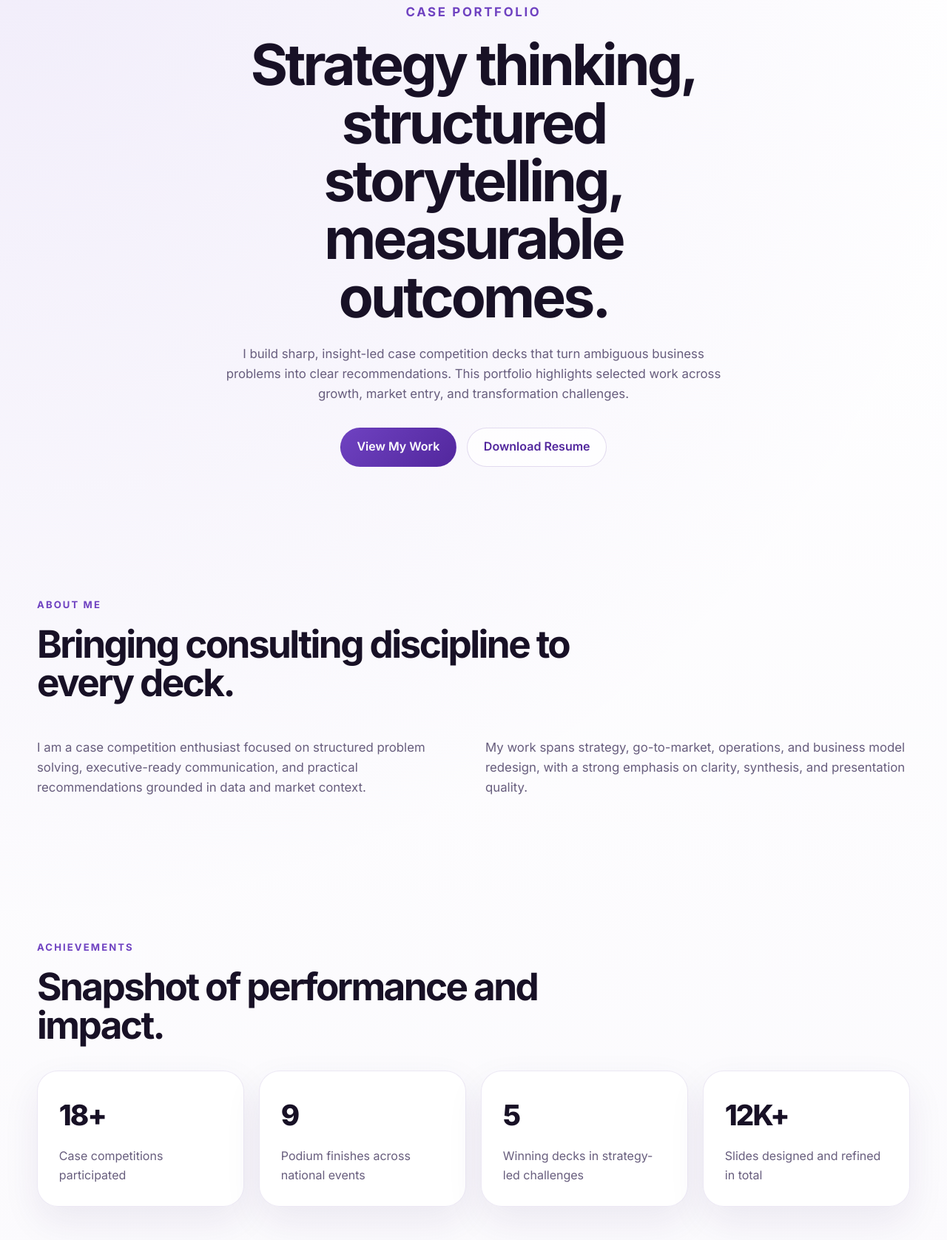
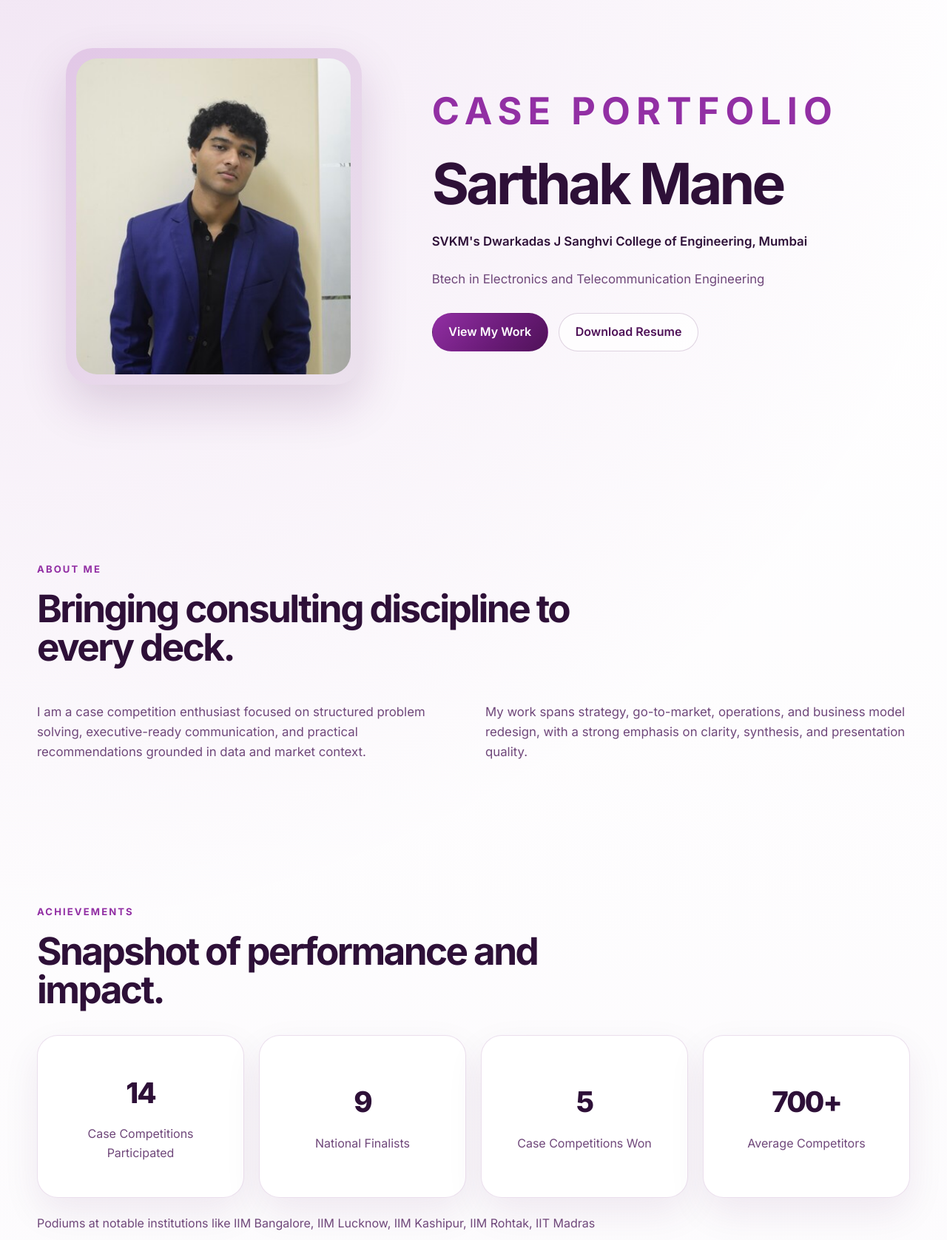
Before and after one commit to SarthakMane2704/project-website, a website: page index.html in a window 1280 px wide. Shown: the part 104-1780 px from the top of the page at 74% size. Drawn offline with Linux system fonts and the light colour scheme.

Commit message:
Refine hero layout and achievements section

```diff
--- a/index.html
+++ b/index.html
@@ -30,17 +30,21 @@
 
     <main>
       <section class="hero section" id="hero">
-        <div class="container hero-content reveal">
-          <p class="eyebrow">Case Portfolio</p>
-          <h1>Strategy thinking, structured storytelling, measurable outcomes.</h1>
-          <p class="hero-copy">
-            I build sharp, insight-led case competition decks that turn ambiguous business problems
-            into clear recommendations. This portfolio highlights selected work across growth,
-            market entry, and transformation challenges.
-          </p>
-          <div class="hero-actions">
-            <a class="btn btn-primary" href="#competitions">View My Work</a>
-            <a class="btn btn-secondary" href="https://drive.google.com/file/d/1a9lqnXZWG_jJq37XI0GJEvbDiZHyCWlX/view?usp=sharing" target="_blank" rel="noreferrer">Download Resume</a>
+        <div class="container hero-layout reveal">
+          <div class="hero-visual">
+            <div class="hero-photo-frame">
+              <img class="hero-photo" src="profile.jpg" alt="Portrait of Sarthak Mane">
+            </div>
+          </div>
+          <div class="hero-content">
+            <p class="eyebrow">Case Portfolio</p>
+            <h1>Sarthak Mane</h1>
+            <p class="hero-copy hero-copy-strong">SVKM's Dwarkadas J Sanghvi College of Engineering, Mumbai</p>
+            <p class="hero-copy">Btech in Electronics and Telecommunication Engineering</p>
+            <div class="hero-actions">
+              <a class="btn btn-primary" href="#competitions">View My Work</a>
+              <a class="btn btn-secondary" href="https://drive.google.com/file/d/1a9lqnXZWG_jJq37XI0GJEvbDiZHyCWlX/view?usp=sharing" target="_blank" rel="noreferrer">Download Resume</a>
+            </div>
           </div>
         </div>
       </section>
@@ -72,22 +76,23 @@
           </div>
           <div class="achievement-grid">
             <article class="metric-card reveal">
-              <p class="metric-value">18+</p>
-              <p class="metric-label">Case competitions participated</p>
+              <p class="metric-value">14</p>
+              <p class="metric-label">Case Competitions Participated</p>
             </article>
             <article class="metric-card reveal">
               <p class="metric-value">9</p>
-              <p class="metric-label">Podium finishes across national events</p>
+              <p class="metric-label">National Finalists</p>
             </article>
             <article class="metric-card reveal">
               <p class="metric-value">5</p>
-              <p class="metric-label">Winning decks in strategy-led challenges</p>
+              <p class="metric-label">Case Competitions Won</p>
             </article>
             <article class="metric-card reveal">
-              <p class="metric-value">12K+</p>
-              <p class="metric-label">Slides designed and refined in total</p>
+              <p class="metric-value">700+</p>
+              <p class="metric-label">Average Competitors</p>
             </article>
           </div>
+          <p class="achievements-note reveal">Podiums at notable institutions like IIM Bangalore, IIM Lucknow, IIM Kashipur, IIM Rohtak, IIT Madras</p>
         </div>
       </section>
 
--- a/style.css
+++ b/style.css
@@ -1,16 +1,17 @@
 :root {
-  --bg: #f7f5fb;
-  --surface: rgba(255, 255, 255, 0.88);
+  --bg: #faf7fb;
+  --surface: rgba(255, 255, 255, 0.92);
   --surface-solid: #ffffff;
-  --surface-strong: #f3eefc;
-  --text: #181126;
-  --muted: #675d7d;
-  --border: rgba(99, 70, 166, 0.12);
-  --accent: #6f42c1;
-  --accent-deep: #52279d;
-  --accent-soft: rgba(111, 66, 193, 0.12);
-  --shadow-soft: 0 20px 50px rgba(54, 31, 98, 0.08);
-  --shadow-hover: 0 26px 60px rgba(54, 31, 98, 0.14);
+  --surface-strong: #f1e5f3;
+  --text: #2e1038;
+  --muted: #6f477a;
+  --border: rgba(113, 34, 129, 0.14);
+  --accent: #922fa4;
+  --accent-deep: #4f1258;
+  --accent-mid: #6a1b78;
+  --accent-soft: rgba(146, 47, 164, 0.14);
+  --shadow-soft: 0 20px 50px rgba(79, 18, 88, 0.08);
+  --shadow-hover: 0 28px 64px rgba(79, 18, 88, 0.16);
   --radius-xl: 28px;
   --radius-lg: 22px;
   --radius-md: 16px;
@@ -35,7 +36,8 @@ body {
   font-family: "Inter", sans-serif;
   color: var(--text);
   background:
-    radial-gradient(circle at top left, rgba(128, 90, 213, 0.11), transparent 34%),
+    radial-gradient(circle at top left, rgba(146, 47, 164, 0.12), transparent 34%),
+    radial-gradient(circle at bottom right, rgba(80, 18, 88, 0.08), transparent 28%),
     linear-gradient(180deg, #ffffff 0%, var(--bg) 100%);
   line-height: 1.6;
 }
@@ -75,7 +77,7 @@ textarea {
   z-index: 100;
   padding: 1rem 0;
   backdrop-filter: blur(18px);
-  background: rgba(255, 255, 255, 0.78);
+  background: rgba(255, 255, 255, 0.84);
   border-bottom: 1px solid rgba(255, 255, 255, 0.6);
 }
 
@@ -153,10 +155,38 @@ textarea {
   padding-top: 3rem;
 }
 
+.hero-layout {
+  display: grid;
+  grid-template-columns: minmax(320px, 0.85fr) minmax(0, 1.15fr);
+  gap: 3.5rem;
+  align-items: center;
+}
+
 .hero-content {
   max-width: 760px;
-  text-align: center;
-  margin: 0 auto;
+}
+
+.hero-visual {
+  display: flex;
+  justify-content: center;
+}
+
+.hero-photo-frame {
+  position: relative;
+  width: min(100%, 400px);
+  padding: 0.9rem;
+  border-radius: 36px;
+  background: linear-gradient(135deg, rgba(146, 47, 164, 0.18), rgba(79, 18, 88, 0.08));
+  box-shadow: var(--shadow-hover);
+}
+
+.hero-photo {
+  display: block;
+  width: 100%;
+  aspect-ratio: 1 / 1.15;
+  object-fit: cover;
+  object-position: center top;
+  border-radius: 28px;
 }
 
 .eyebrow {
@@ -169,7 +199,7 @@ textarea {
 }
 
 .hero .eyebrow {
-  font-size: 1.05rem;
+  font-size: 3.15rem;
   margin-bottom: 1.25rem;
 }
 
@@ -192,7 +222,12 @@ textarea {
 
 .hero-copy {
   max-width: 680px;
-  margin: 1.5rem auto 0;
+  margin: 1.5rem 0 0;
+}
+
+.hero-copy-strong {
+  color: var(--text);
+  font-weight: 600;
 }
 
 .hero-actions,
@@ -203,7 +238,6 @@ textarea {
 }
 
 .hero-actions {
-  justify-content: center;
   margin-top: 2rem;
 }
 
@@ -227,19 +261,19 @@ textarea {
 .btn:hover,
 .btn:focus-visible {
   transform: translateY(-2px);
-  box-shadow: 0 16px 28px rgba(82, 39, 157, 0.16);
+  box-shadow: 0 16px 28px rgba(79, 18, 88, 0.18);
 }
 
 .btn-primary {
   color: #ffffff;
-  background: linear-gradient(135deg, var(--accent) 0%, var(--accent-deep) 100%);
+  background: linear-gradient(135deg, var(--accent) 0%, var(--accent-mid) 58%, var(--accent-deep) 100%);
 }
 
 .btn-secondary,
 .btn-ghost {
   color: var(--accent-deep);
   background: rgba(255, 255, 255, 0.74);
-  border-color: rgba(82, 39, 157, 0.16);
+  border-color: rgba(79, 18, 88, 0.18);
 }
 
 .btn-secondary:hover,
@@ -267,10 +301,11 @@ textarea {
 }
 
 .achievement-grid {
-  display: grid;
-  grid-template-columns: repeat(4, minmax(0, 1fr));
+  display: flex;
+  flex-wrap: nowrap;
   gap: 1.25rem;
   margin-top: 2.2rem;
+  align-items: stretch;
 }
 
 .metric-card,
@@ -284,13 +319,23 @@ textarea {
 }
 
 .metric-card {
+  flex: 1 1 0;
+  display: flex;
+  flex-direction: column;
+  justify-content: center;
   padding: 1.8rem;
-  transition: transform var(--transition), box-shadow var(--transition);
+  min-height: 220px;
+  background: #ffffff;
+  text-align: center;
+  transition: transform var(--transition), box-shadow var(--transition), background-color var(--transition), border-color var(--transition), color var(--transition);
 }
 
 .metric-card:hover {
   transform: translateY(-6px);
   box-shadow: var(--shadow-hover);
+  background: linear-gradient(135deg, var(--accent) 0%, var(--accent-mid) 60%, var(--accent-deep) 100%);
+  border-color: rgba(79, 18, 88, 0.35);
+  color: #ffffff;
 }
 
 .metric-value {
@@ -298,11 +343,24 @@ textarea {
   font-size: 2.4rem;
   font-weight: 800;
   letter-spacing: -0.05em;
+  transition: color var(--transition);
 }
 
 .metric-label {
   margin: 0.75rem 0 0;
   color: var(--muted);
+  transition: color var(--transition);
+}
+
+.metric-card:hover .metric-value,
+.metric-card:hover .metric-label {
+  color: #ffffff;
+}
+
+.achievements-note {
+  margin: 1.4rem 0 0;
+  color: var(--muted);
+  font-size: 1rem;
 }
 
 .competitions-toolbar {
@@ -342,7 +400,7 @@ textarea {
 .competition-card:hover {
   transform: translateY(-8px);
   box-shadow: var(--shadow-hover);
-  border-color: rgba(111, 66, 193, 0.2);
+  border-color: rgba(146, 47, 164, 0.24);
 }
 
 .card-topline {
@@ -442,7 +500,7 @@ textarea {
   width: 100%;
   margin-top: 0.5rem;
   padding: 0.95rem 1rem;
-  border: 1px solid rgba(111, 66, 193, 0.14);
+  border: 1px solid rgba(146, 47, 164, 0.16);
   border-radius: 16px;
   background: rgba(255, 255, 255, 0.92);
   color: var(--text);
@@ -452,8 +510,8 @@ textarea {
 
 .contact-form input:focus,
 .contact-form textarea:focus {
-  border-color: rgba(111, 66, 193, 0.45);
-  box-shadow: 0 0 0 4px rgba(111, 66, 193, 0.1);
+  border-color: rgba(146, 47, 164, 0.4);
+  box-shadow: 0 0 0 4px rgba(146, 47, 164, 0.1);
 }
 
 .empty-state {
@@ -461,7 +519,7 @@ textarea {
   padding: 2rem;
   border-radius: var(--radius-xl);
   background: var(--surface);
-  border: 1px dashed rgba(111, 66, 193, 0.24);
+  border: 1px dashed rgba(146, 47, 164, 0.26);
   color: var(--muted);
   text-align: center;
 }
@@ -478,9 +536,36 @@ textarea {
 }
 
 @media (max-width: 1024px) {
-  .achievement-grid,
+  .hero-layout,
   .competitions-grid {
     grid-template-columns: repeat(2, minmax(0, 1fr));
+  }
+
+  .hero-layout {
+    grid-template-columns: 1fr;
+    gap: 2.5rem;
+  }
+
+  .hero-content {
+    max-width: 100%;
+    text-align: center;
+  }
+
+  .hero-copy {
+    margin-left: auto;
+    margin-right: auto;
+  }
+
+  .hero-actions {
+    justify-content: center;
+  }
+
+  .achievement-grid {
+    flex-wrap: wrap;
+  }
+
+  .metric-card {
+    flex: 1 1 calc(50% - 0.625rem);
   }
 
   .contact-layout,
@@ -520,7 +605,7 @@ textarea {
     padding: 1.2rem;
     border-radius: 24px;
     background: rgba(255, 255, 255, 0.96);
-    border: 1px solid rgba(111, 66, 193, 0.12);
+    border: 1px solid rgba(146, 47, 164, 0.16);
     box-shadow: var(--shadow-soft);
     opacity: 0;
     pointer-events: none;
@@ -539,6 +624,10 @@ textarea {
     padding-top: 5rem;
   }
 
+  .hero-layout {
+    gap: 2rem;
+  }
+
   .hero h1,
   .section-heading h2,
   .contact-copy h2 {
@@ -552,7 +641,18 @@ textarea {
     align-items: stretch;
   }
 
-  .achievement-grid,
+  .hero-photo-frame {
+    width: min(100%, 320px);
+  }
+
+  .achievement-grid {
+    flex-direction: column;
+  }
+
+  .metric-card {
+    flex-basis: auto;
+  }
+
   .competitions-grid {
     grid-template-columns: 1fr;
   }
```
Also changed, not shown: profile.jpg (added).
